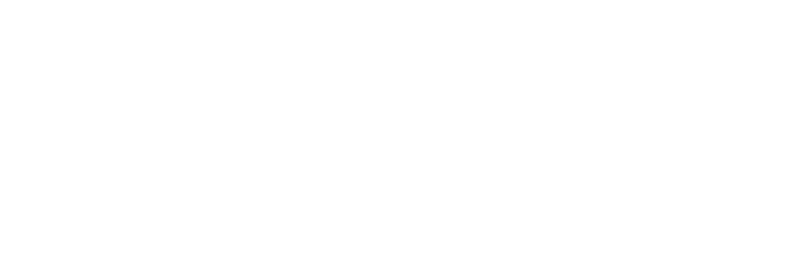
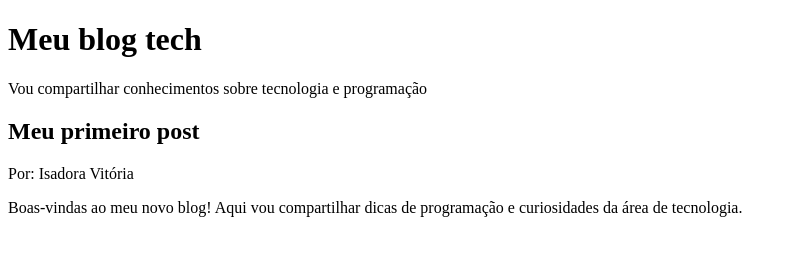
Before and after one commit to isadoravitoriapaula-create/pagina-web-1b-adm, a plain HTML site: page index.html in a window 1280 px wide. Shown: the whole page, without its empty margins (0-793 px from the left). Drawn offline with Linux system fonts and the light colour scheme.

Commit message:
aula 2 alura

```diff
--- a/index.html
+++ b/index.html
@@ -4,9 +4,18 @@
 <head>
 <meta charset="UTF-8">
 <meta name="viewport" content="width=device-width, initial-scale=1.0">
-<title>Document</title>
+<title>login</title>
 </head>
 <body>
 
+<header>
+<h1>Meu blog tech</h1>
+<p>Vou compartilhar conhecimentos sobre tecnologia e programação</p>
+</header>
+<main>
+<h2>Meu primeiro post</h2>
+<p>Por: Isadora Vitória</p>
+<p>Boas-vindas ao meu novo blog! Aqui vou compartilhar dicas de programação e curiosidades da área de tecnologia.</p>
+</main>
 </body>
 </html>
```
